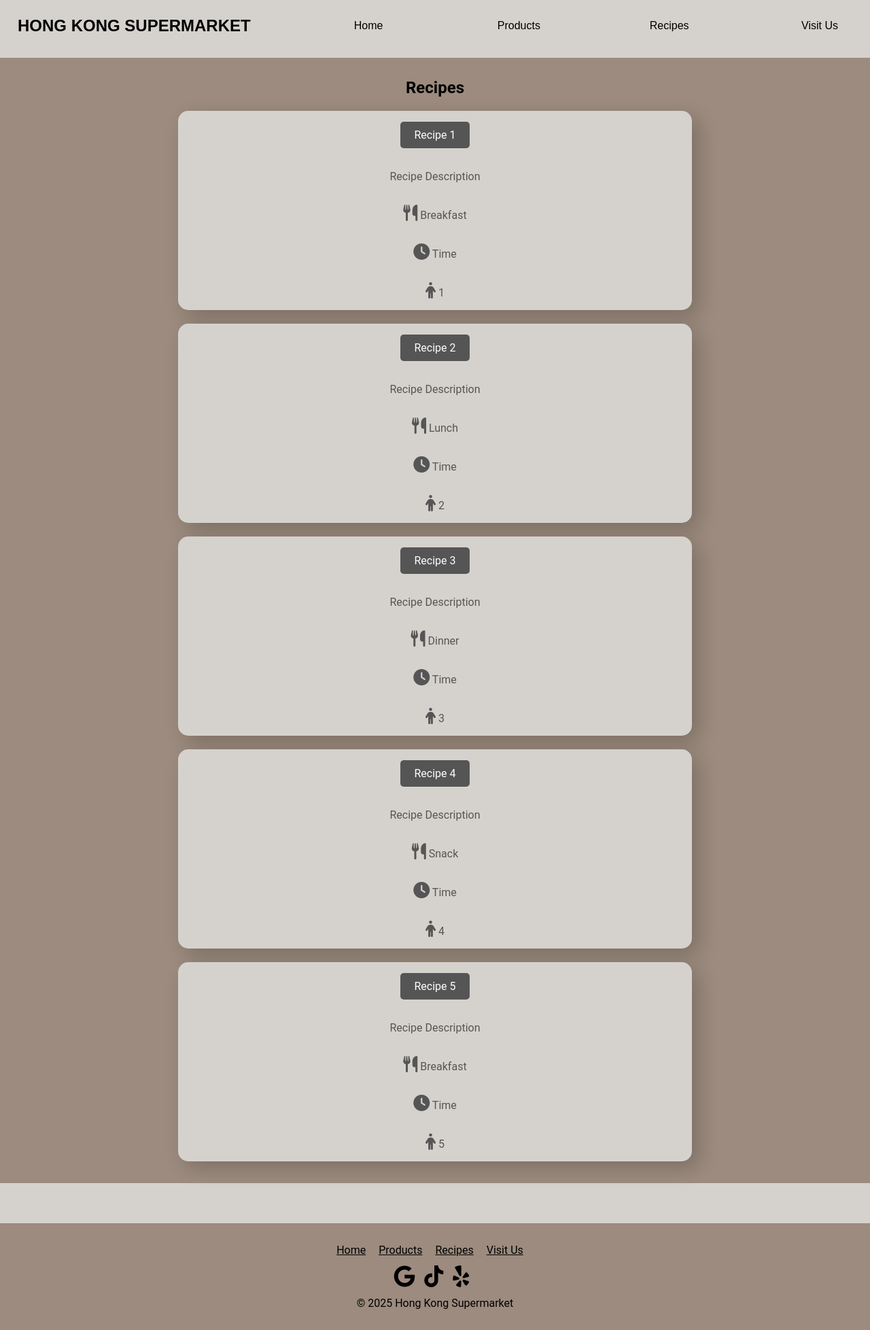
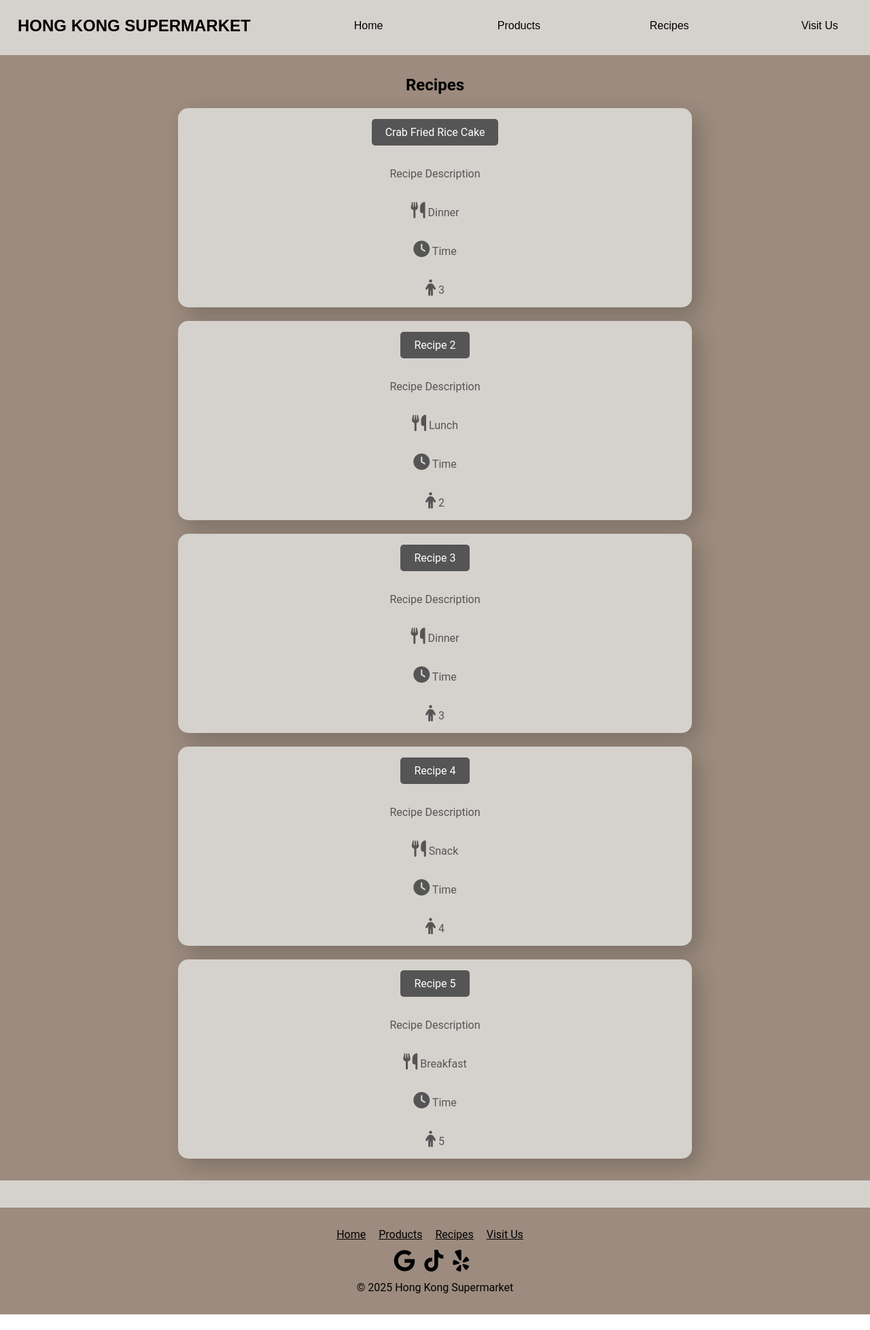
Before and after one commit to Francis-McKee/hong-kong-supermarket, a Jekyll site: the page built from recipes.html, in a window 1280 px wide. Shown: the whole page at 68% size. Built offline with Jekyll 4.4.1, drawn with Linux system fonts in a browser that asks for light colours; nearby versions of some CDN libraries; after the commit the page ends 1933 px from its top, so only the background shows below that.

Commit message:
added recipe from Tiktok, fixed footer padding

```diff
--- a/_layouts/default.html
+++ b/_layouts/default.html
@@ -13,11 +13,9 @@
   <body>
     <div class="wrapper">
         {% include navigation.html %}
-        <br>
         <main class="article" aria-label="Content">
             {{ content }}
         </main>
-        <br>
         {% include footer.html %}
     </div>
   </body>
--- a/css/style.css
+++ b/css/style.css
@@ -32,7 +32,7 @@
     padding-top: 10px;
     padding-left: 10px;
     padding-right: 10px;
-    padding-bottom: 0px;
+    padding-bottom: 15px;
 }
 
 /* CSS for hamburger icon */
--- a/recipes.html
+++ b/recipes.html
@@ -6,11 +6,11 @@
 <section class="recipes">
     <h2> Recipes </h2>
     <div class="hidden">
-        <p> <a href="#"> Recipe 1 </a> </p>
+        <p> <a href="https://www.tiktok.com/@hong.kong.superma/video/7352892446054894890"> Crab Fried Rice Cake </a> </p>
         <p> Recipe Description </p>
-        <p> <i class="fa-solid fa-utensils"></i> Breakfast </p>
+        <p> <i class="fa-solid fa-utensils"></i> Dinner </p>
         <p> <i class="fa-solid fa-clock"></i> Time </p>
-        <p> <i class="fa-solid fa-person"></i> 1 </p>
+        <p> <i class="fa-solid fa-person"></i> 3 </p>
     </div>
     <div class="hidden">
         <p> <a href="#"> Recipe 2 </a> </p>
@@ -50,6 +50,7 @@
         text-align: center;
         padding: 10px;
         padding-bottom: 2rem;
+        width: 100%;
     }
 
     .hidden {
```
Also changed, not shown: 5 other files.
